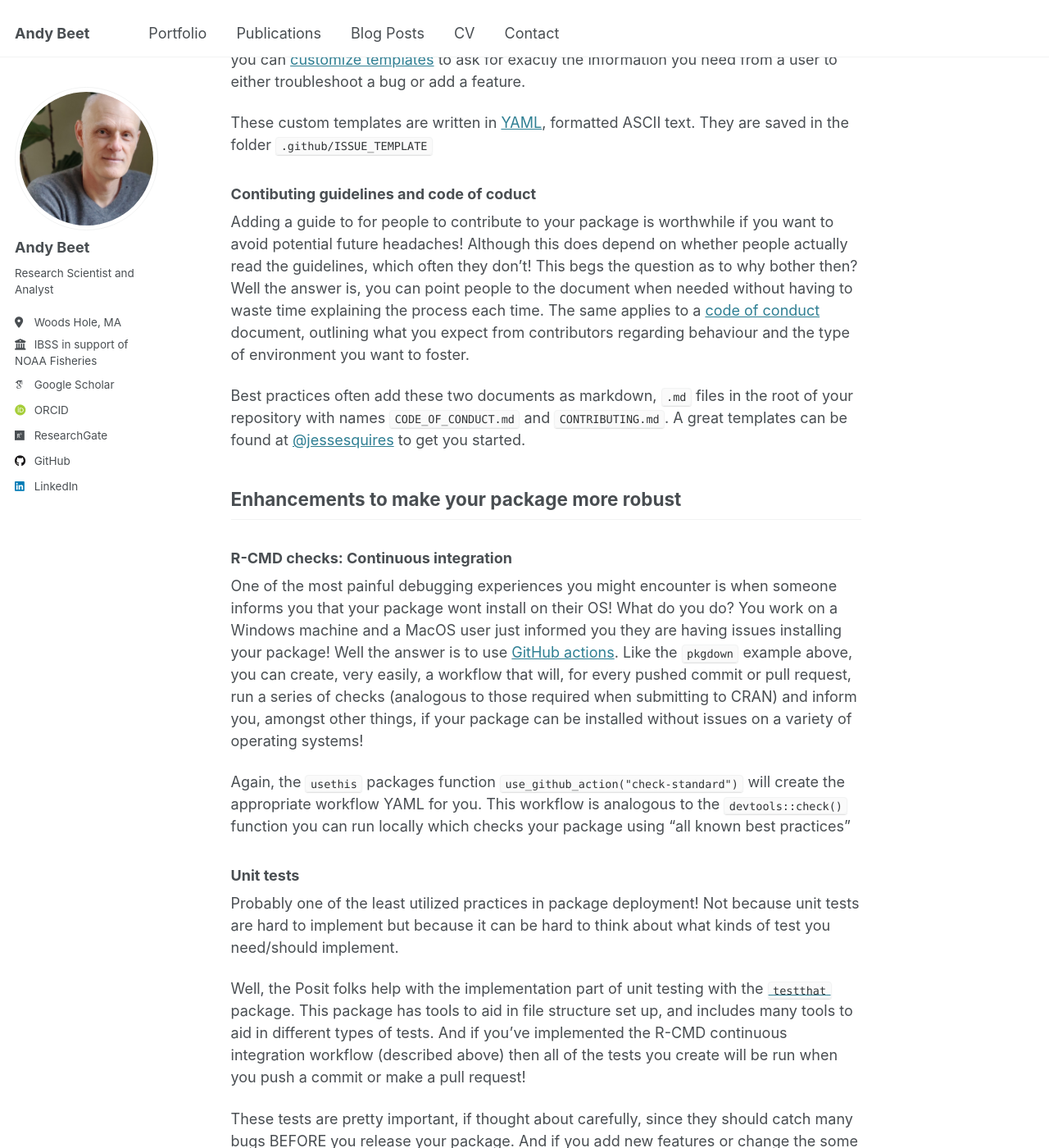
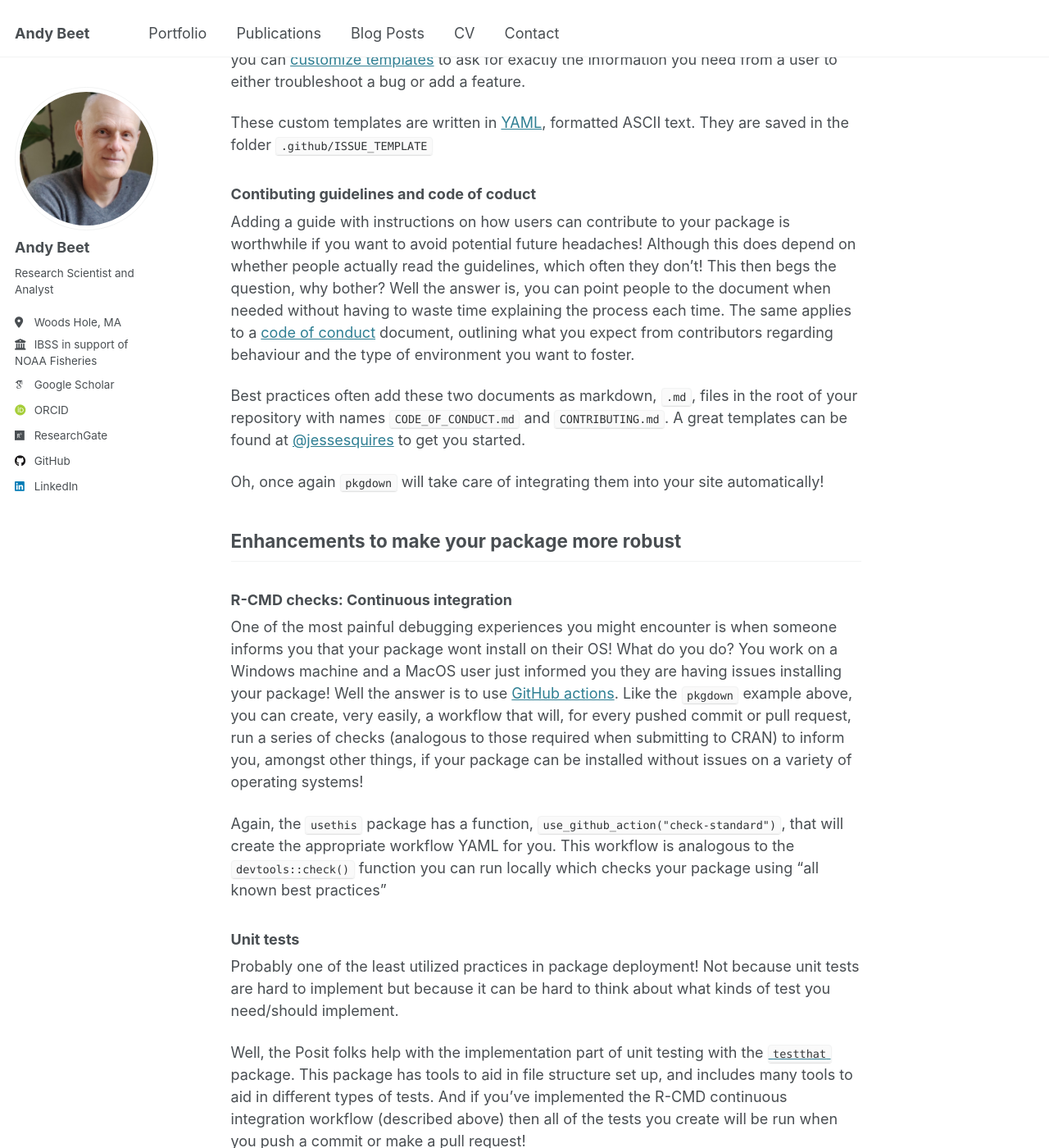
Before and after one commit to andybeet/website, a Jekyll site: the page built from _posts/2025-02-15-enhancing_rpackages.md, in a window 1280 px wide and 1400 px high, scrolled down 1688 px. Shown: the whole window at 82% size. Built offline with Jekyll 4.4.1, drawn with Linux system fonts in a browser that asks for light colours; emoji names are drawn with the system emoji font; some web fonts are replaced; some of the changed text lies outside the part shown.

Commit message:
fix crosslinks

````diff
--- a/_posts/2025-02-15-enhancing_rpackages.md
+++ b/_posts/2025-02-15-enhancing_rpackages.md
@@ -18,7 +18,7 @@ You can see ALL of the components mentioned in this post implemented in the R pa
 
 You've seen these. Many site have these cool looking hexes, the Posit team has one for every R package in the [tidyverse](https://tidyverse.org/)! Good news is that they are easy to create and implement.
 
-The package [hexSticker](https://github.com/GuangchuangYu/hexSticker) is a good start to help create a hex! Then simply save it as `logo.png` add it to your `man/figures` folder and link to it from your `README.md` with an image tag defined after the name of your package,  something like this:
+The package [hexSticker](https://github.com/GuangchuangYu/hexSticker) is a good start to help create a hex! Simply save your design as `logo.png`, add it to your `man/figures` folder, and link to it from your `README.md` with an image tag defined after the name of your package. Something like this:
 
 ```
 # package_name <img src="man/figures/logo.png" align="right" width="120" />
@@ -45,17 +45,19 @@ These custom templates are written in [YAML](https://learnxinyminutes.com/yaml/)
 
 ### Contibuting guidelines and code of coduct
 
-Adding a guide to for people to contribute to your package is worthwhile if you want to avoid potential future headaches! Although this does depend on whether people actually read the guidelines, which often they don't! This begs the question as to why bother then? Well the answer is, you can point people to the document when needed without having to waste time explaining the process each time. The same applies to a [code of conduct](https://www.jessesquires.com/blog/2020/01/24/github-default-community-health-files/) document, outlining what you expect from contributors regarding behaviour and the type of environment you want to foster.
+Adding a guide with instructions on how users can contribute to your package is worthwhile if you want to avoid potential future headaches! Although this does depend on whether people actually read the guidelines, which often they don't! This then begs the question, why bother? Well the answer is, you can point people to the document when needed without having to waste time explaining the process each time. The same applies to a [code of conduct](https://www.jessesquires.com/blog/2020/01/24/github-default-community-health-files/) document, outlining what you expect from contributors regarding behaviour and the type of environment you want to foster.
 
-Best practices often add these two documents as markdown, `.md` files in the root of your repository with names `CODE_OF_CONDUCT.md` and `CONTRIBUTING.md`. A great templates can be found at [@jessesquires](https://github.com/jessesquires/.github) to get you started.
+Best practices often add these two documents as markdown, `.md`, files in the root of your repository with names `CODE_OF_CONDUCT.md` and `CONTRIBUTING.md`. A great templates can be found at [@jessesquires](https://github.com/jessesquires/.github) to get you started.
+
+Oh, once again `pkgdown` will take care of integrating them into your site automatically!
 
 ## Enhancements to make your package more robust
 
 ### R-CMD checks: Continuous integration
 
-One of the most painful debugging experiences you might encounter is when someone informs you that your package wont install on their OS! What do you do? You work on a Windows machine and a MacOS user just informed you they are having issues installing your package! Well the answer is to use [GitHub actions]({{site.baseurl}}/posts/2024/05/githubactions1/). Like the `pkgdown` example above, you can create, very easily, a workflow that will, for every pushed commit or pull request, run a series of checks (analogous to those required when submitting to CRAN) and inform you, amongst other things, if your package can be installed without issues on a variety of operating systems!
+One of the most painful debugging experiences you might encounter is when someone informs you that your package wont install on their OS! What do you do? You work on a Windows machine and a MacOS user just informed you they are having issues installing your package! Well the answer is to use [GitHub actions]({{site.baseurl}}/posts/2024/05/githubactions1/). Like the `pkgdown` example above, you can create, very easily, a workflow that will, for every pushed commit or pull request, run a series of checks (analogous to those required when submitting to CRAN) to inform you, amongst other things, if your package can be installed without issues on a variety of operating systems!
 
-Again, the `usethis` packages function `use_github_action("check-standard")` will create the appropriate workflow YAML for you. This workflow is analogous to the `devtools::check()` function you can run locally which checks your package using "all known best practices"
+Again, the `usethis` package has a function, `use_github_action("check-standard")`, that will create the appropriate workflow YAML for you. This workflow is analogous to the `devtools::check()` function you can run locally which checks your package using "all known best practices"
 
 ### Unit tests
 
````
Also changed, not shown: other parts of _posts/2025-02-15-enhancing_rpackages.md (+4 -4 lines), _posts/2024-12-01-semantic_vesioning.md (+1 -1 lines), _posts/2025-01-15-versioning_rpackages.md (+2 -2 lines).
